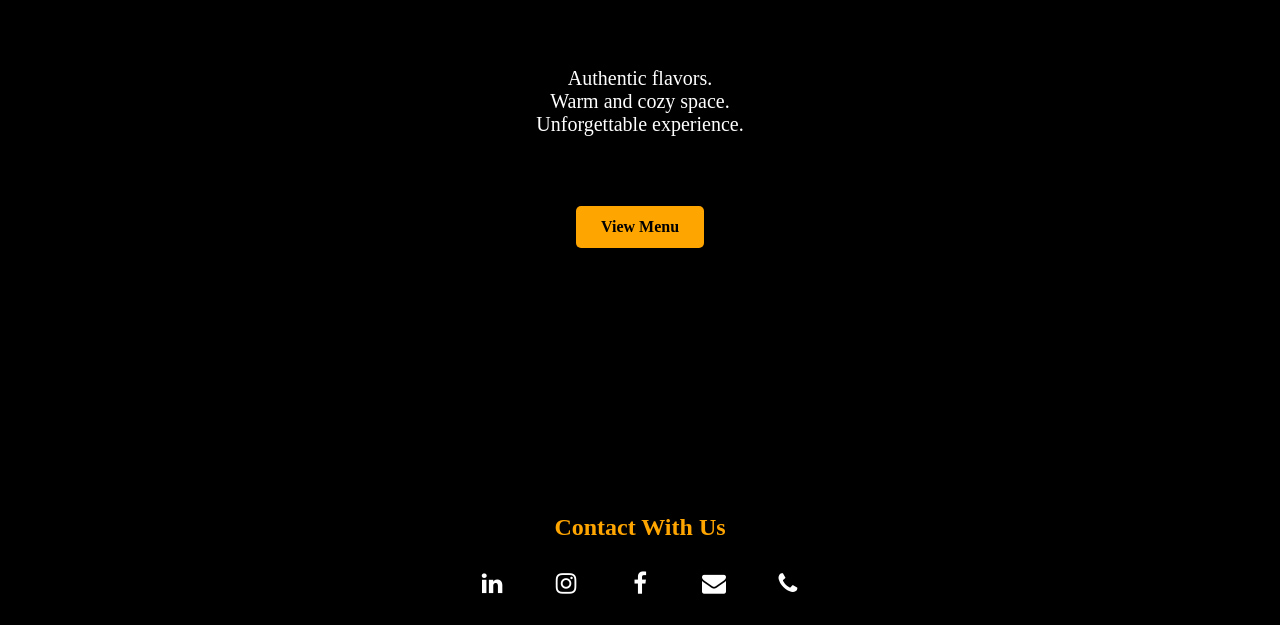
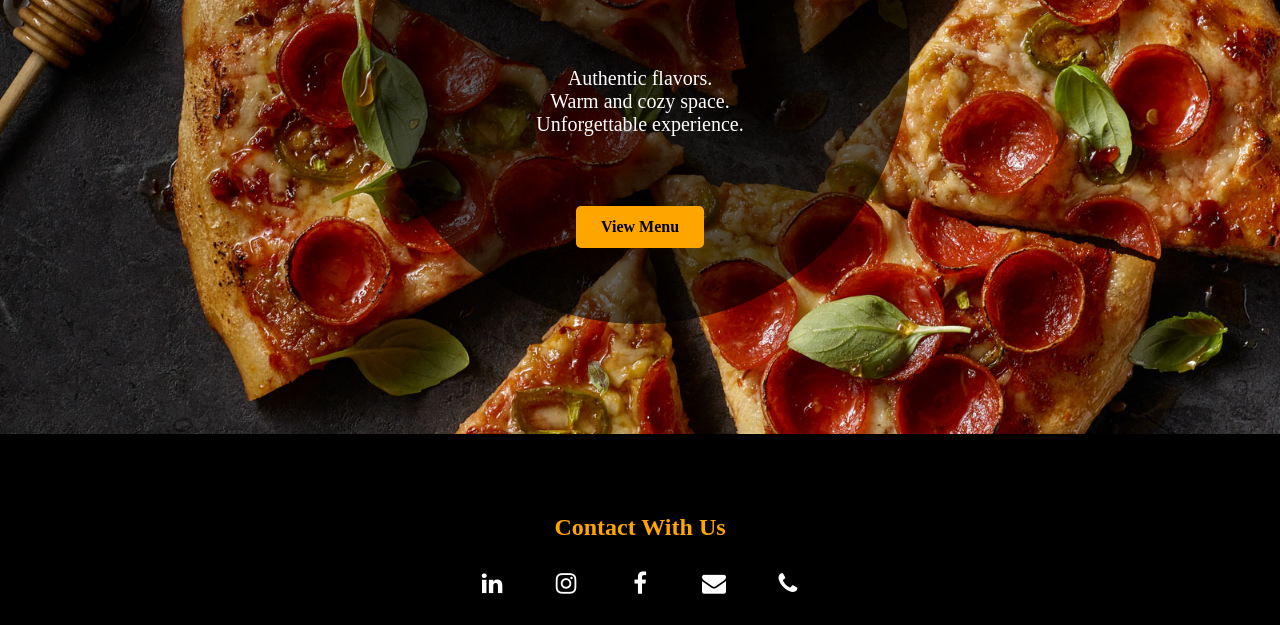
Before and after one commit to HosseinGorji05/restaurant-website, a website: page client/index.html in a window 1280 px wide. Shown: the part 366-991 px from the top of the page. Drawn offline with Linux system fonts and the light colour scheme; the site is published under a folder, as on GitHub Pages, so addresses that start at the root find nothing.

Commit message:
Update main.css

```diff
--- a/client/css/main.css
+++ b/client/css/main.css
@@ -18,7 +18,7 @@ html {
 body {
   margin: 0;
   padding: 0;
-  background-image: url("/images/pizza.jpg");
+  background-image: url("../images/pizza.jpg");
   background-size: cover;
   background-position: center top 80%;
   background-repeat: no-repeat;
```
